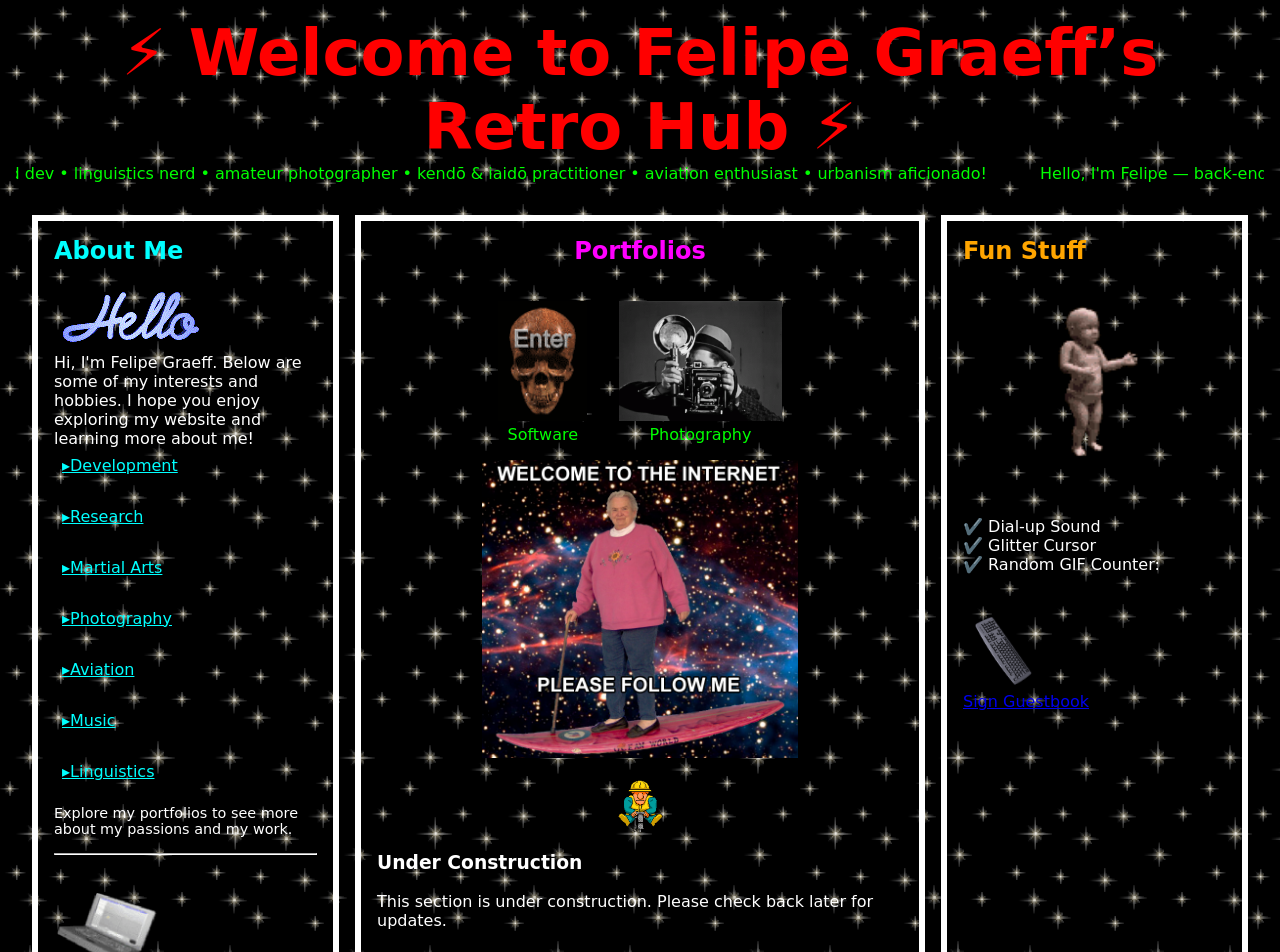
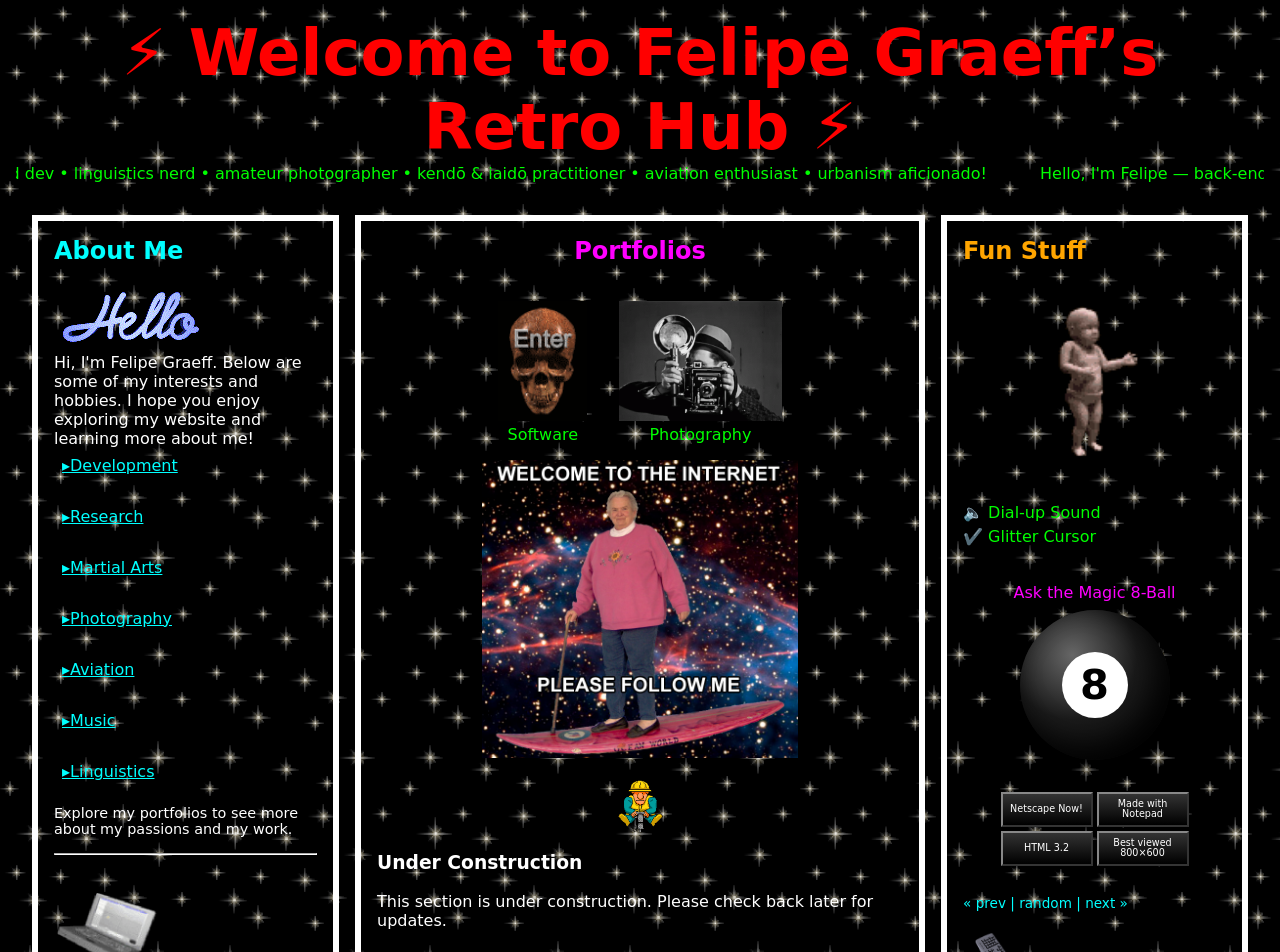
Before and after one commit to Fxlipe115/Fxlipe115.github.io, a React (Vite) app: page / in a window 1280 px wide. Shown: the top 952 px of the page. Built offline with nearby package versions, Linux system fonts and the light colour scheme.

Commit message:
Fun Stuff: interactive checklist, Magic 8-ball, badges
- Dial-up Sound plays dial-up.mp3; Glitter Cursor toggles the star
  trail via a body class MouseTrail now checks
- CSS-rendered Magic 8-ball with 20 classic answers and a shake anim
- 88x31-style badges and a decorative webring

```diff
--- a/src/App.css
+++ b/src/App.css
@@ -123,12 +123,121 @@ body, html {
   padding: 0;
   margin: 1rem 0;
 }
+/* Interactive checklist */
+.fun-list {
+  list-style: none;
+  padding: 0;
+  margin: 1rem 0;
+  text-align: left;
+}
+.fun-list li { margin: 0.3rem 0; }
+.fun-toggle {
+  background: none;
+  border: none;
+  color: #0f0;
+  font-family: inherit;
+  font-size: 1rem;
+  cursor: pointer;
+  padding: 0;
+}
+.fun-toggle:hover { text-decoration: underline; }
+
+/* Magic 8-ball */
+.oracle { margin: 1rem 0; text-align: center; }
+.oracle-label { color: magenta; margin: 0 0 0.5rem; }
+.eight-ball {
+  width: 150px;
+  height: 150px;
+  border-radius: 50%;
+  margin: 0 auto;
+  background: radial-gradient(circle at 35% 30%, #666 0%, #1a1a1a 45%, #000 100%);
+  box-shadow: inset -12px -12px 28px rgba(0, 0, 0, 0.85), 0 6px 16px rgba(0, 0, 0, 0.6);
+  display: flex;
+  align-items: center;
+  justify-content: center;
+  cursor: pointer;
+  user-select: none;
+}
+.eight-ball:focus { outline: 2px solid cyan; outline-offset: 4px; }
+.eight-ball.shaking { animation: eight-shake 0.6s ease-in-out; }
+@keyframes eight-shake {
+  0%, 100% { transform: translate(0, 0) rotate(0); }
+  20% { transform: translate(-6px, 4px) rotate(-6deg); }
+  40% { transform: translate(6px, -4px) rotate(6deg); }
+  60% { transform: translate(-5px, 3px) rotate(-4deg); }
+  80% { transform: translate(5px, -3px) rotate(4deg); }
+}
+.eight-8 {
+  width: 66px;
+  height: 66px;
+  border-radius: 50%;
+  background: #fff;
+  color: #000;
+  display: flex;
+  align-items: center;
+  justify-content: center;
+  font-size: 2.6rem;
+  font-weight: bold;
+}
+.eight-window {
+  width: 96px;
+  height: 96px;
+  background: #1a1aa8;
+  clip-path: polygon(50% 6%, 6% 90%, 94% 90%);
+  display: flex;
+  align-items: flex-end;
+  justify-content: center;
+  animation: eight-fade 0.4s ease-out;
+}
+.eight-window span {
+  width: 64px;
+  margin-bottom: 14px;
+  color: #fff;
+  font-size: 0.55rem;
+  line-height: 1.2;
+  text-align: center;
+}
+@keyframes eight-fade {
+  from { opacity: 0; }
+  to { opacity: 1; }
+}
+
+/* 88x31 web badges */
+.badges {
+  display: flex;
+  flex-wrap: wrap;
+  gap: 4px;
+  justify-content: center;
+  margin: 1rem 0;
+}
+.badge88 {
+  width: 88px;
+  height: 31px;
+  display: flex;
+  align-items: center;
+  justify-content: center;
+  text-align: center;
+  font-size: 0.6rem;
+  line-height: 1.1;
+  color: #fff;
+  background: linear-gradient(#333, #000);
+  border: 2px outset #888;
+}
+
+.webring {
+  color: cyan;
+  font-size: 0.85rem;
+}
+
+.counter-block {
+  margin-top: auto;
+  padding-top: 1rem;
+  font-size: 0.8rem;
+}
 .counter {
-  display: block;
-  margin: 0.5rem 0;
-  align-self: flex-end;
-  margin-top: auto;
-  width: 50%;
+  display: inline-block;
+  margin: 0.25rem 0;
+  width: 60%;
 }
 
 /* Footer */
--- a/src/FunCorner.jsx
+++ b/src/FunCorner.jsx
@@ -1,26 +1,122 @@
-import React from "react";
+import { useState } from "react";
 import "./App.css";
 import baby from "./assets/images/baby.gif";
 import keyboard from "./assets/images/keyboard.gif";
+import dialup from "./assets/audios/dial-up.mp3";
+
+const ANSWERS = [
+  "It is certain.",
+  "It is decidedly so.",
+  "Without a doubt.",
+  "Yes definitely.",
+  "You may rely on it.",
+  "As I see it, yes.",
+  "Most likely.",
+  "Outlook good.",
+  "Yes.",
+  "Signs point to yes.",
+  "Reply hazy, try again.",
+  "Ask again later.",
+  "Better not tell you now.",
+  "Cannot predict now.",
+  "Concentrate and ask again.",
+  "Don't count on it.",
+  "My reply is no.",
+  "My sources say no.",
+  "Outlook not so good.",
+  "Very doubtful.",
+];
 
 export default function FunCorner() {
+  const [glitter, setGlitter] = useState(true);
+  const [dialPlaying, setDialPlaying] = useState(false);
+  const [answer, setAnswer] = useState(null);
+  const [shaking, setShaking] = useState(false);
+
+  const playDialup = () => {
+    const audio = new Audio(dialup);
+    setDialPlaying(true);
+    audio.onended = () => setDialPlaying(false);
+    audio.play().catch(() => setDialPlaying(false));
+  };
+
+  // MouseTrail reads this body class each mousemove — laziest cross-component channel.
+  const toggleGlitter = () => {
+    const next = !glitter;
+    setGlitter(next);
+    document.body.classList.toggle("glitter-off", !next);
+  };
+
+  const shake = () => {
+    if (shaking) return;
+    setShaking(true);
+    setAnswer(null);
+    setTimeout(() => {
+      setAnswer(ANSWERS[Math.floor(Math.random() * ANSWERS.length)]);
+      setShaking(false);
+    }, 600);
+  };
+
   return (
     <aside className="column right">
       <h2>Fun Stuff</h2>
       <img src={baby} alt="Fun baby" />
-      <br />
-      <ul>
-        <li>✔️ Dial-up Sound</li>
-        <li>✔️ Glitter Cursor</li>
-        <li>✔️ Random GIF Counter:</li>
+
+      <ul className="fun-list">
+        <li>
+          <button className="fun-toggle" onClick={playDialup}>
+            {dialPlaying ? "🔊" : "🔈"} Dial-up Sound
+          </button>
+        </li>
+        <li>
+          <button className="fun-toggle" onClick={toggleGlitter}>
+            {glitter ? "✔️" : "▢"} Glitter Cursor
+          </button>
+        </li>
       </ul>
-      <br />
+
+      <div className="oracle">
+        <p className="oracle-label">Ask the Magic 8-Ball</p>
+        <div
+          className={`eight-ball ${shaking ? "shaking" : ""}`}
+          onClick={shake}
+          onKeyDown={(e) => {
+            if (e.key === "Enter" || e.key === " ") shake();
+          }}
+          role="button"
+          tabIndex={0}
+          aria-label="Magic 8-ball, click to ask"
+        >
+          {answer && !shaking ? (
+            <div className="eight-window">
+              <span>{answer}</span>
+            </div>
+          ) : (
+            <div className="eight-8">8</div>
+          )}
+        </div>
+      </div>
+
+      <div className="badges">
+        <span className="badge88">Netscape Now!</span>
+        <span className="badge88">Made with Notepad</span>
+        <span className="badge88">HTML 3.2</span>
+        <span className="badge88">Best viewed 800×600</span>
+      </div>
+
+      <p className="webring">« prev | random | next »</p>
+
       <a href="/guestbook.html">
         <img src={keyboard} alt="Sign Guestbook" width="30%" />
         <br />
         Sign Guestbook
       </a>
-      <img src="assets/gifs/counter.gif" alt="Counter" className="counter" />
+
+      <div className="counter-block">
+        <span>You are visitor #</span>
+        <br />
+        <img src="/assets/gifs/counter.gif" alt="Counter" className="counter" />
+      </div>
     </aside>
   );
 }
--- a/src/MouseTrail.jsx
+++ b/src/MouseTrail.jsx
@@ -15,6 +15,7 @@ export default function MouseTrail() {
     if (isMobile) return;
     const scales = [1, 0.9, 0.8, 0.5, 0.2];
     const handleMouseMove = (e) => {
+      if (document.body.classList.contains("glitter-off")) return;
       scales.forEach((scale) => {
         const range = (1 - scale) * 75;
         const x = e.pageX + Math.round(Math.random() * range - range / 2);
```
